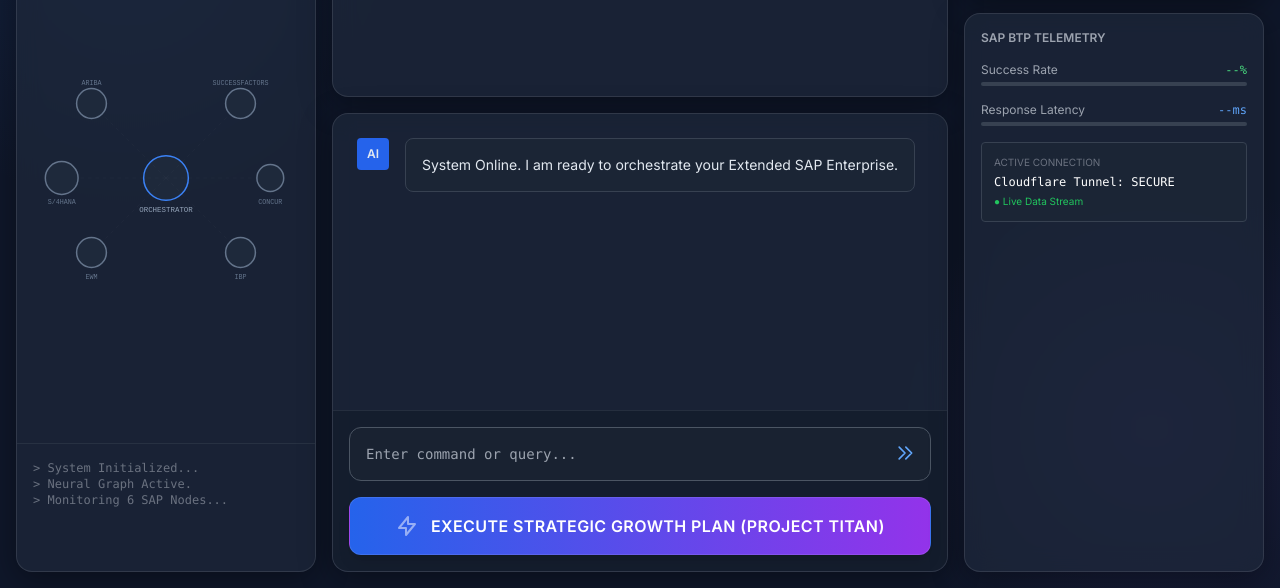
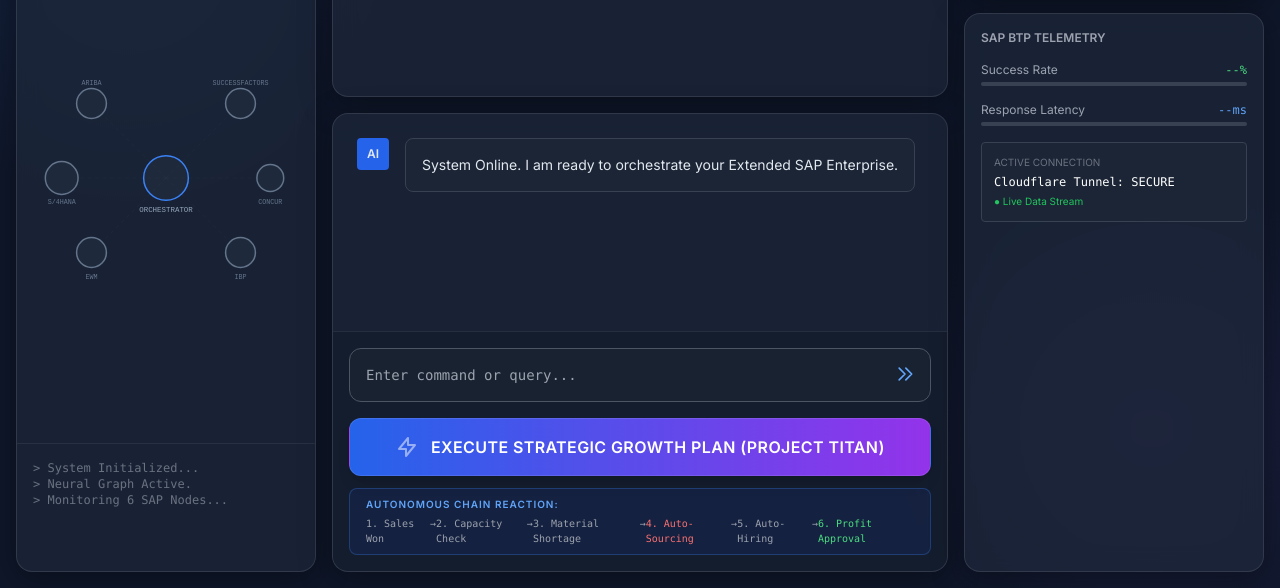
Before and after one commit to Regantih/Enterprise-SAP-AI, a plain HTML site: page sap_agents/v5.html in a window 1280 px wide. Shown: the part 212-800 px from the top of the page. Drawn offline with nearby package versions, Linux system fonts and the light colour scheme.

Commit message:
docs: Add explanatory legend for Project Titan scenario

```diff
--- a/sap_agents/v5.html
+++ b/sap_agents/v5.html
@@ -293,6 +293,24 @@
                             </svg>
                             <span class="tracking-wide">EXECUTE STRATEGIC GROWTH PLAN (PROJECT TITAN)</span>
                         </button>
+                    </div>
+                    <!-- Scenario Legend -->
+                    <div class="mt-3 px-4 py-2 bg-blue-900/20 rounded-lg border border-blue-500/30">
+                        <div class="text-[10px] uppercase tracking-widest text-blue-400 font-bold mb-1">Autonomous Chain
+                            Reaction:</div>
+                        <div class="flex justify-between text-[10px] text-gray-400 font-mono">
+                            <span>1. Sales Won</span>
+                            <span>→</span>
+                            <span>2. Capacity Check</span>
+                            <span>→</span>
+                            <span>3. Material Shortage</span>
+                            <span>→</span>
+                            <span class="text-red-400">4. Auto-Sourcing</span>
+                            <span>→</span>
+                            <span>5. Auto-Hiring</span>
+                            <span>→</span>
+                            <span class="text-green-400">6. Profit Approval</span>
+                        </div>
                     </div>
                 </div>
             </div>
```
Also changed, not shown: v5.html (+18 -0 lines).
